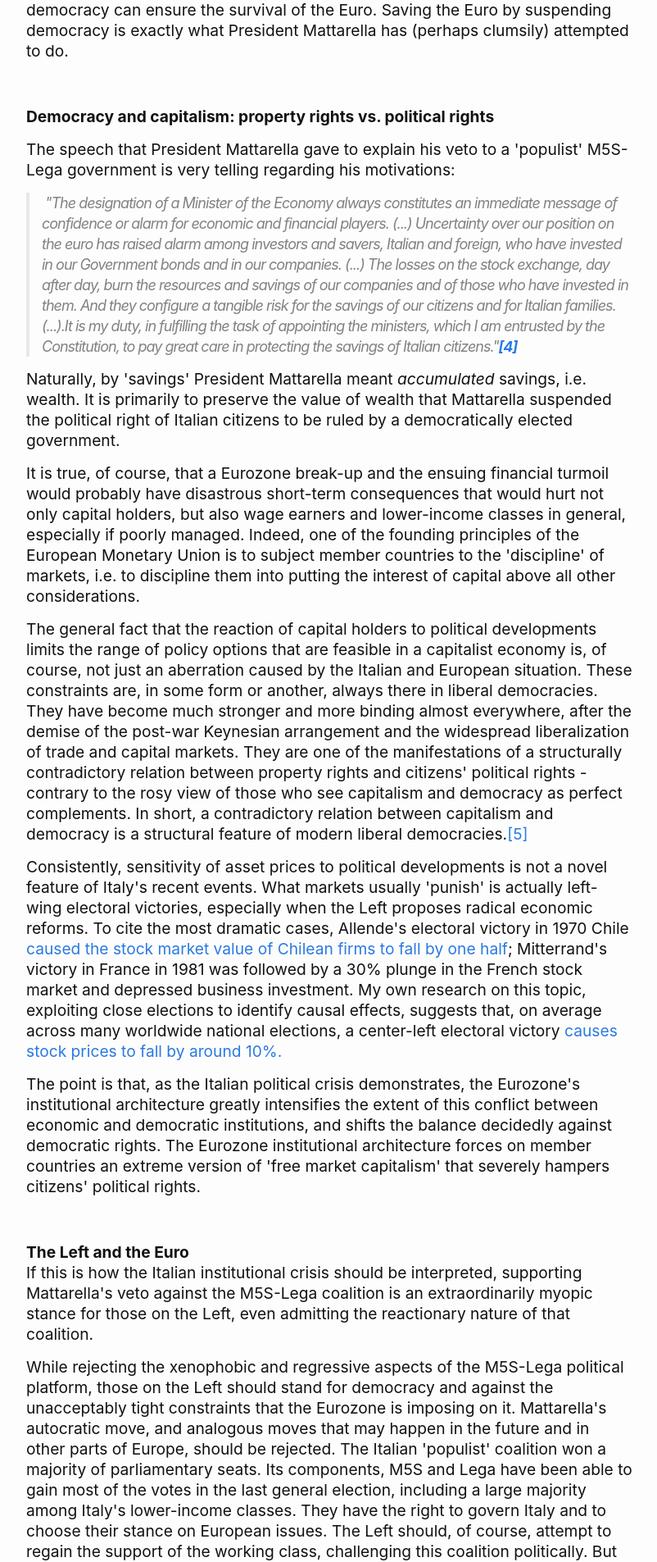
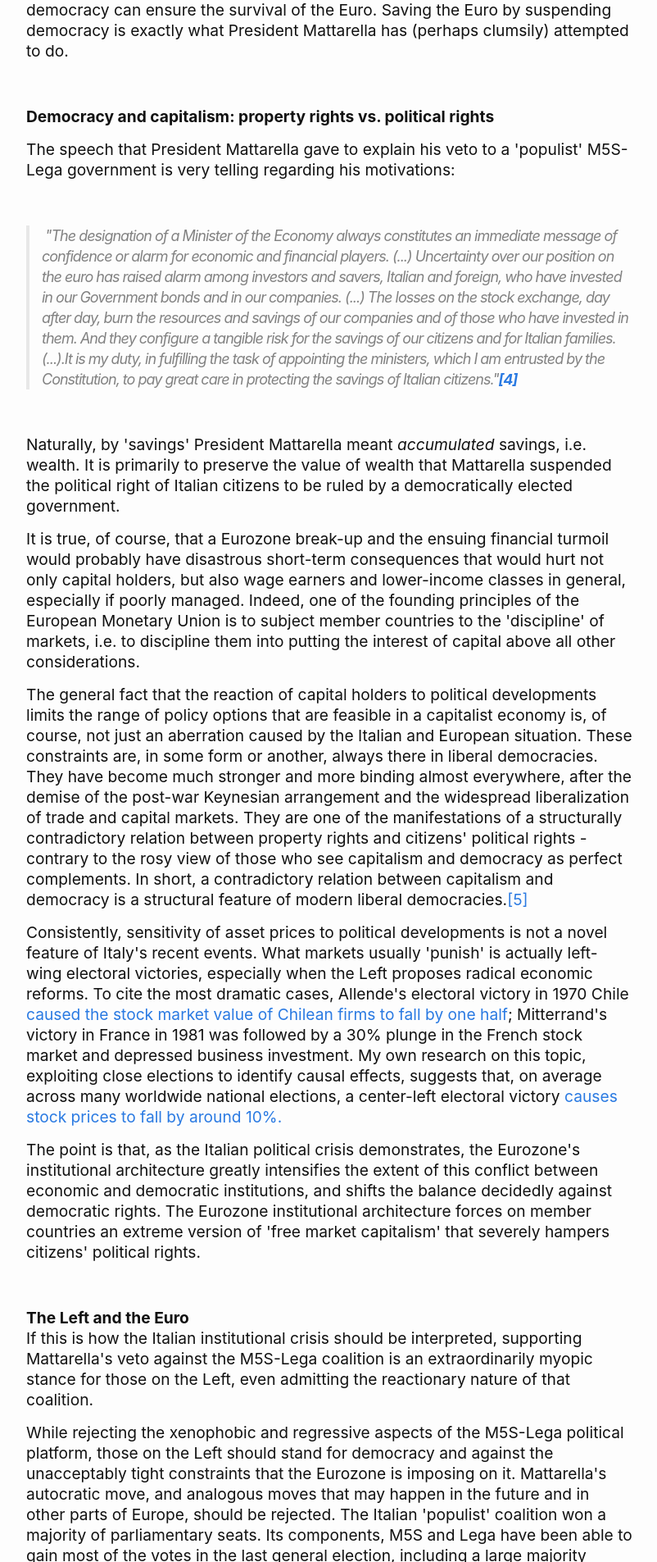
Before and after one commit to danielegirardi/danielegirardi.github.io, a Jekyll site: the page built from posts/may2018post.md, in a window 1280 px wide. Shown: the part 2320-4225 px from the top of the page at 82% size, without its empty margins (238-1040 px from the left). Built offline with Jekyll 4.4.1, drawn with Linux system fonts in a browser that asks for light colours; our own code applies the rules of GitHub Pages for plain Markdown files.

Commit message:
Update may2018post.md

```diff
--- a/posts/may2018post.md
+++ b/posts/may2018post.md
@@ -43,7 +43,7 @@
 </p>
 
 <p>Those on the (Italian and international) Left who are either applauding the blocking of what would arguably have been a reactionary Government or engaging in endless discussions on whether Mattarella abused his powers or just enforced Italy's glorious Constitution, are mistaken and fail to appreciate the deep meaning of the Italian institutional crisis.
-Unfortunately, this includes Pietro Grasso, the leader of the only Left-wing party represented in the Italian Parliament ('Free and Equals', LeU), who expressed his support for Mattarella's move.<a href="https://danielegirardi.github.io/posts/may2018post/#_ftn1" name="_ftnref1">[1]</a></p><span style="font-size: larger;">
+Unfortunately, this includes Pietro Grasso, the leader of the only Left-wing party represented in the Italian Parliament ('Free and Equals', LeU), who expressed his support for Mattarella's move.<a href="#_ftn1" name="_ftnref1">[1]</a></p><span style="font-size: larger;">
 </span><p>&nbsp;</p>
 <p><strong>Italy's institutional crisis</strong></p>
 <p>
@@ -86,8 +86,12 @@
 The speech that President Mattarella gave to explain his veto to a 'populist' M5S-Lega government is very telling regarding his motivations:
 </p>
 
+<p>&nbsp;</p>
+
 <p>
 <blockquote><em>&nbsp;"</em><em>The designation of a Minister of the Economy always constitutes an immediate message of confidence or alarm for economic and financial players. (...) Uncertainty over our position on the euro has raised alarm among investors and savers, Italian and foreign, who have invested in our Government bonds and in our companies.</em><em> (...) </em><em>The losses on the stock exchange, day after day, burn the resources and savings of our companies and of those who have invested in them. And they configure a tangible risk for the savings of our citizens and for Italian families.</em><em> (...).</em><em>It is my duty, in fulfilling the task of appointing the ministers, which I am entrusted by the Constitution, to pay great care in protecting the savings of Italian citizens</em><em>."<a href="#_ftn4" name="_ftnref4"><strong>[4]</strong></a></em></blockquote></p>
+
+<p>&nbsp;</p>
 
 <p>
 Naturally, by 'savings' President Mattarella meant <em>accumulated</em> savings, i.e. wealth. It is primarily to preserve the value of wealth that Mattarella suspended the political right of Italian citizens to be ruled by a democratically elected government.
```
